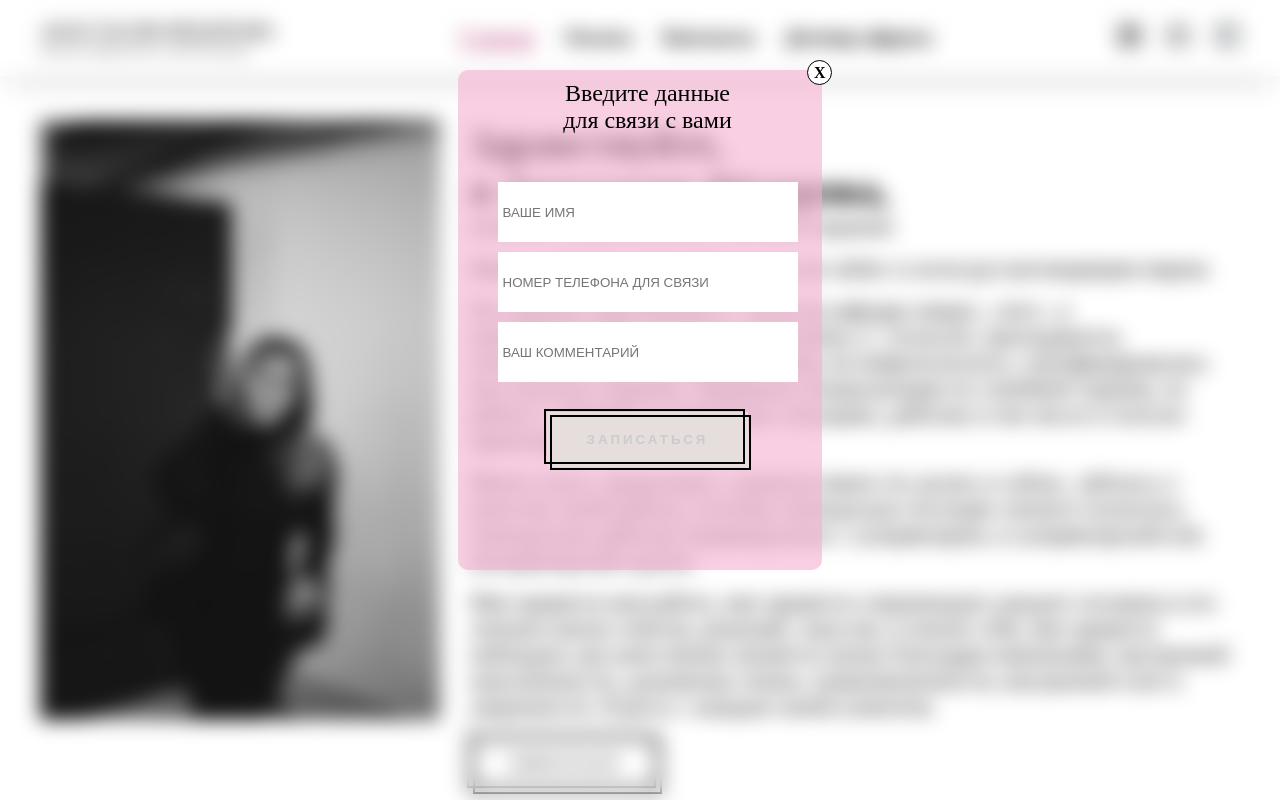
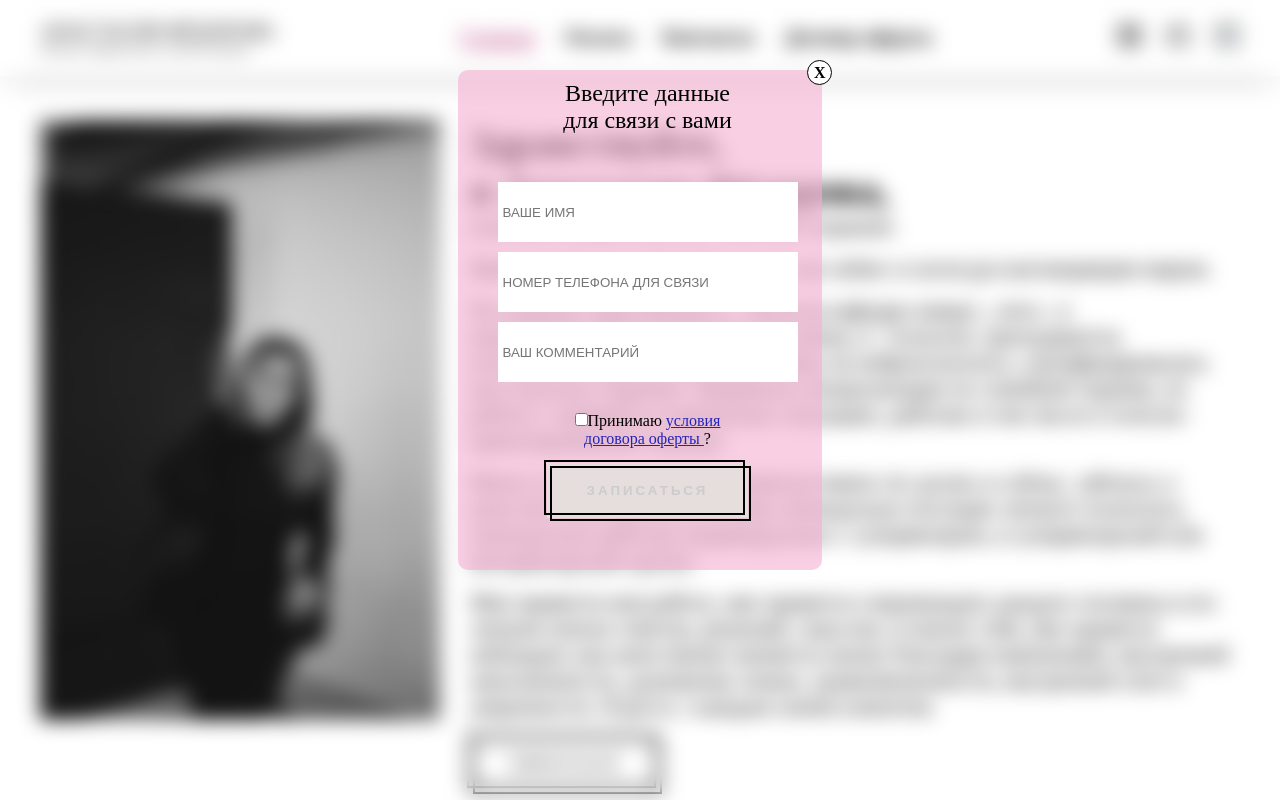
Before and after one commit to qusewen/psycholog, a React (Create React App) app: page / in a window 1280 px wide. Both pictures are taken after a click on the button "СВЯЗАТЬСЯ". Shown: the top 800 px of the page. Built offline with nearby package versions, Linux system fonts and the light colour scheme; grey boxes are pictures that could not be loaded; a web font is replaced by a local one.

Commit message:
frat update file

```diff
--- a/src/component/Popap/Popap.tsx
+++ b/src/component/Popap/Popap.tsx
@@ -25,6 +25,7 @@ export default function Popap() {
   const [nameValue, setNameValue] = useState("");
   const [phoneValue, setPhoneValue] = useState("");
   const [comentValue, setComentValue] = useState("");
+  const [check, setCheck] = useState(false)
   function modalStateClose() {
     dispatch({ type: "closeModal" });
   }
@@ -43,7 +44,7 @@ export default function Popap() {
       service: "Заявка на консультацию",
     },
   });
-
+console.log(check)
   const onSubmit = (event: React.FormEvent<HTMLFormElement>) => {
     event.preventDefault();
     setLoading(true);
@@ -123,9 +124,12 @@ export default function Popap() {
                 setComentValue(e.target.value)
               }
             />
+            <label className="check"  htmlFor="check"><input type="checkbox" id="check" onChange={(event:React.ChangeEvent<HTMLInputElement>)=> {
+setCheck(event.target.checked)
+            }}/>Принимаю <a className="check-link" target='_blanc' rel="noreferrer" href="/#/treaty">условия договора оферты </a> ?</label>
             <button
               disabled={
-                nameValue === "" || phoneValue === "" || comentValue === ""
+                nameValue === "" || phoneValue === "" || comentValue === "" || !check
                   ? true
                   : false
               }
--- a/src/component/sections/PaySection.tsx
+++ b/src/component/sections/PaySection.tsx
@@ -10,6 +10,7 @@ export default function PaySection() {
           <p className='pay__subtitle_info'>
             Оплата услуг осуществляется с помощью системы{" "}
             <a
+              rel="noreferrer"
               className='pay_link'
               target='_blank'
               href='https://www.webpay.by'
```
